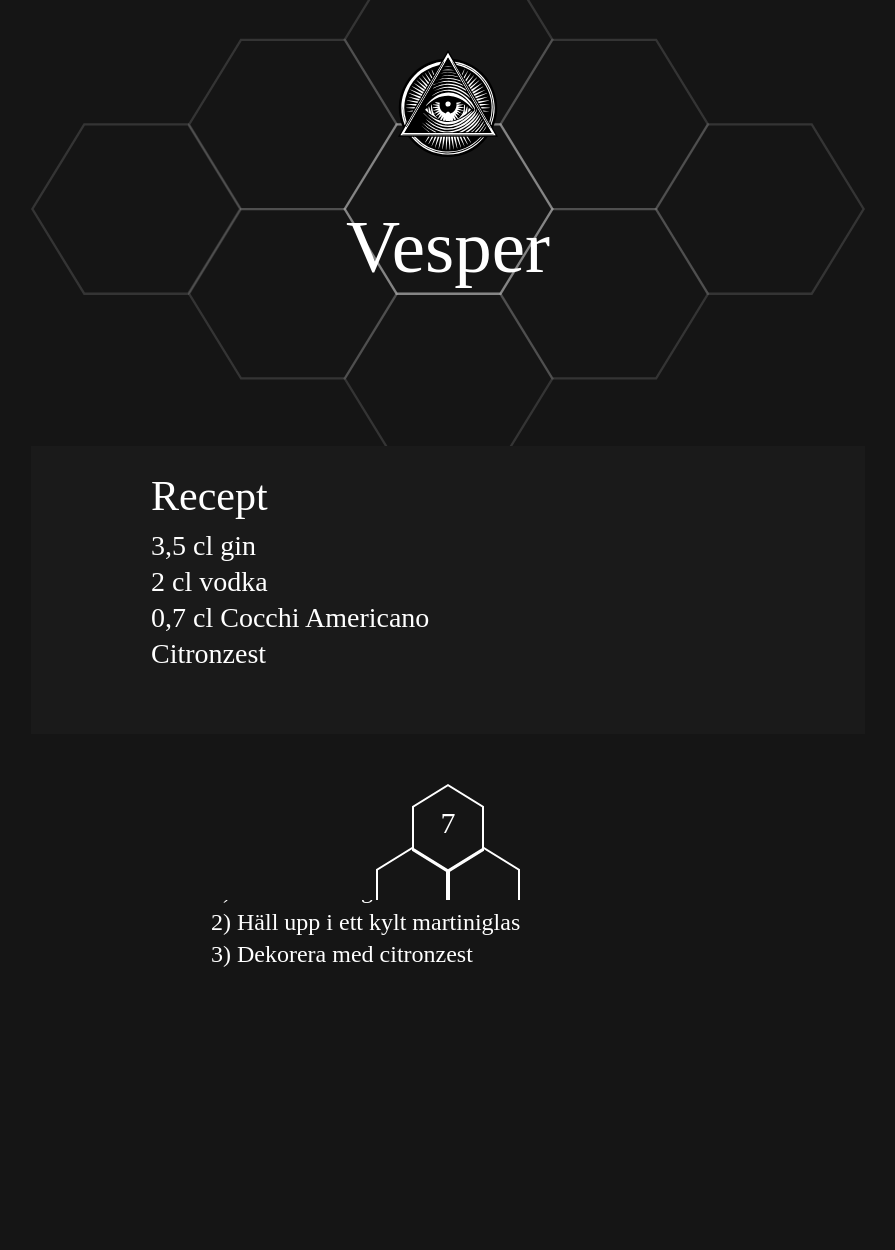
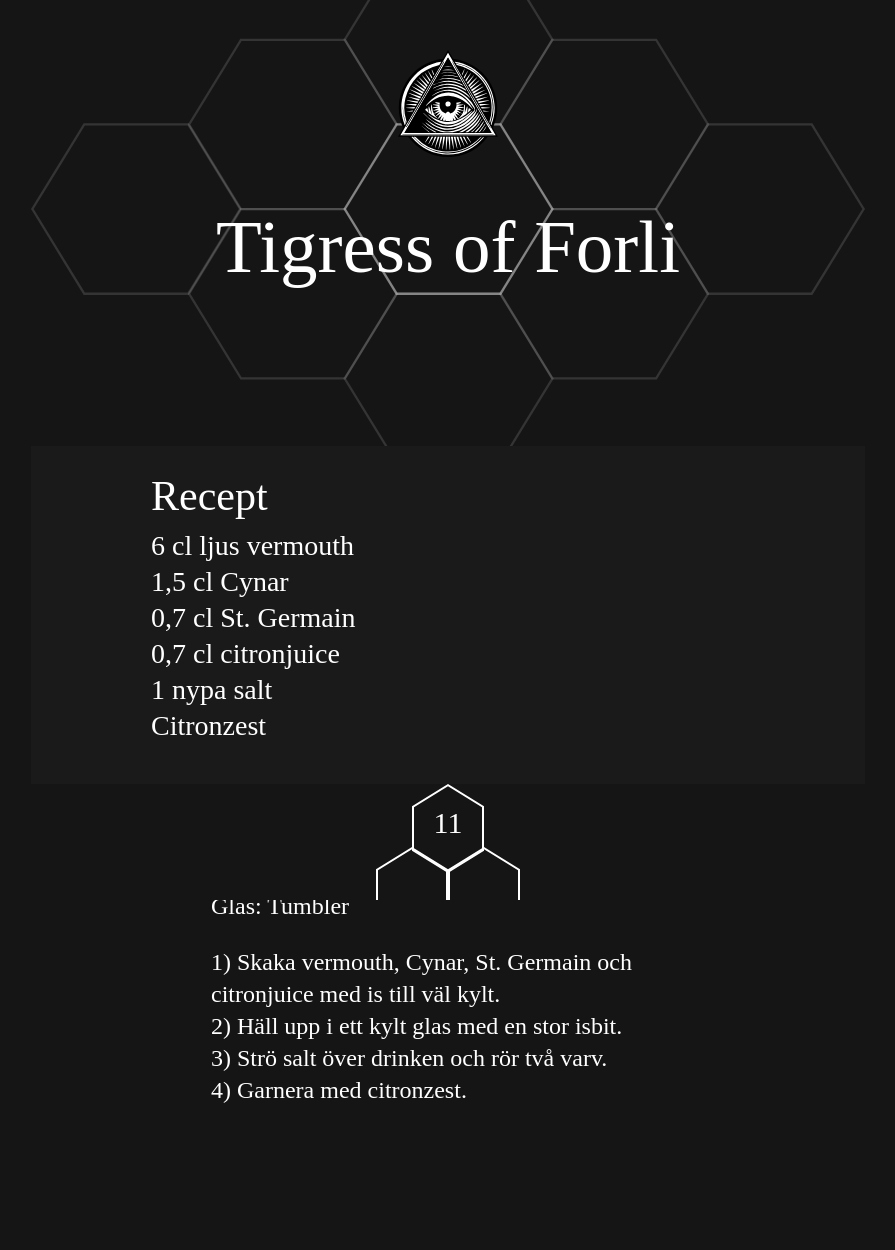
Before and after one commit to buffpojken/the-alchemy-archive, a Jekyll site: the page built from _drinks/vesper.md, in a window 1280 px wide. Shown: the whole page, without its empty margins (192-1087 px from the left). Built offline with Jekyll 4.4.1, drawn with Linux system fonts in a browser that asks for light colours; some web fonts are replaced; comment, search, counter and statistics services are not loaded; before the commit the page ends 1114 px from its top, so only the background shows below that.

Commit message:
added tigress of forli

```diff
--- a/_drinks/vesper.md
+++ b/_drinks/vesper.md
@@ -1,16 +1,19 @@
 ---
-number: 7
-name: Vesper
+number: 11
+name: Tigress of Forli
 layout: drink
 ingredients:
-  - 3,5 cl gin
-  - 2 cl vodka
-  - 0,7 cl Cocchi Americano
+  - 6 cl ljus vermouth
+  - 1,5 cl Cynar
+  - 0,7 cl St. Germain
+  - 0,7 cl citronjuice
+  - 1 nypa salt
   - Citronzest
 ---
 
-Glas: Martiniglas
+Glas: Tumbler
 
-1) Skaka alla ingredienser utom citronzest med is
-2) Häll upp i ett kylt martiniglas
-3) Dekorera med citronzest
+1) Skaka vermouth, Cynar, St. Germain och citronjuice med is till väl kylt.
+2) Häll upp i ett kylt glas med en stor isbit.
+3) Strö salt över drinken och rör två varv.
+4) Garnera med citronzest.
```
Also changed, not shown: _drinks/tigress_of_forli.md (added, +1 -0 lines).
